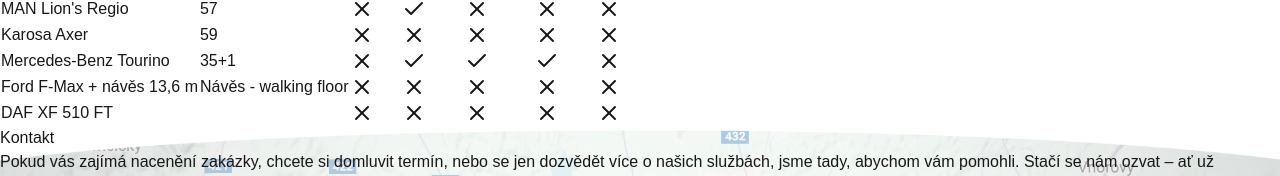
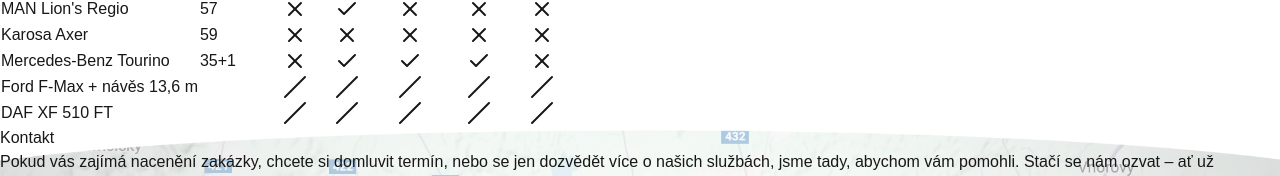
Before and after one commit to lukaskourilcz/autodoprava-kopecek, a Next.js app: page / in a window 1280 px wide. Shown: the part 3435-3611 px from the top of the page. Built offline with nearby package versions, Linux system fonts and the light colour scheme.

Commit message:
icon for non applicable

```diff
--- a/src/app/kontakt/page.tsx
+++ b/src/app/kontakt/page.tsx
@@ -17,8 +17,8 @@
         opacity: "1",
       }}
     >
-      <div className="max-w-4xl mx-auto text-center bg-white bg-opacity-75 p-8 rounded-lg shadow-lg">
-        <h2 className="text-4xl font-bold text-gray-800 mb-8">
+      <div className="max-w-4xl mx-auto text-center bg-white bg-opacity-75 p-8 rounded-3xl shadow-lg">
+        <h2 className="text-4xl font-bold text-gray-800 mb-5">
           {t("contact.title")}
         </h2>
         <p className="text-lg text-gray-700 mb-12">{t("contact.description")}</p>
--- a/src/app/vozovy-park/page.tsx
+++ b/src/app/vozovy-park/page.tsx
@@ -1,7 +1,7 @@
 "use client";
 
 import { useTranslation } from "react-i18next";
-import { Check, X } from "lucide-react"; // Import icons from Lucide React
+import { Check, Slash, X } from "lucide-react"; // Import icons from Lucide React
 import Image from "next/image";
 
 export default function VozovyPark() {
@@ -166,7 +166,9 @@
                   >
                     {feature === "A" ? (
                       <Check className="text-green-500 w-5 h-5 mx-auto" />
-                    ) : (
+                    ) : feature === "/" ? (
+                      <Slash className="text-gray-500 w-5 h-5 mx-auto" />
+                    ): (
                       <X className="text-red-500 w-5 h-5 mx-auto" />
                     )}
                   </td>
--- a/src/lib/i18n.ts
+++ b/src/lib/i18n.ts
@@ -127,13 +127,13 @@
             },
             {
               name: "Ford F-Max + návěs 13,6 m",
-              seats: "Návěs - walking floor",
-              features: ["N", "N", "N", "N", "N"],
+              seats: "",
+              features: ["/", "/", "/", "/", "/"],
             },
             {
               name: "DAF XF 510 FT",
               seats: "",
-              features: ["N", "N", "N", "N", "N"],
+              features: ["/", "/", "/", "/", "/"],
             },
           ],
         },
@@ -279,12 +279,12 @@
             {
               name: "Ford F-Max + trailer 13.6 m",
               seats: "",
-              features: ["N", "N", "N", "N", "N"],
+              features: ["/", "/", "/", "/", "/"],
             },
             {
               name: "DAF XF 510 FT",
               seats: "",
-              features: ["N", "N", "N", "N", "N"],
+              features: ["/", "/", "/", "/", "/"],
             },
           ],
         },
@@ -431,12 +431,12 @@
             {
               name: "Ford F-Max + Anhänger 13,6 m",
               seats: "",
-              features: ["N", "N", "N", "N", "N"],
+              features: ["/", "/", "/", "/", "/"],
             },
             {
               name: "DAF XF 510 FT",
               seats: "",
-              features: ["N", "N", "N", "N", "N"],
+              features: ["/", "/", "/", "/", "/"],
             },
           ],
         },
```
